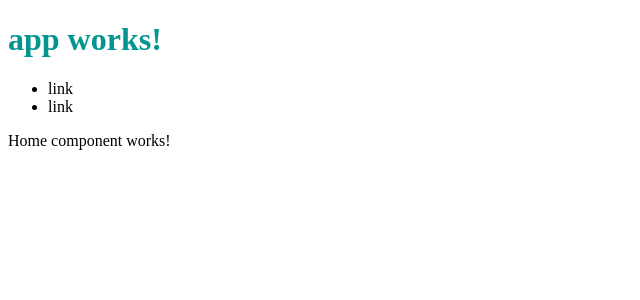
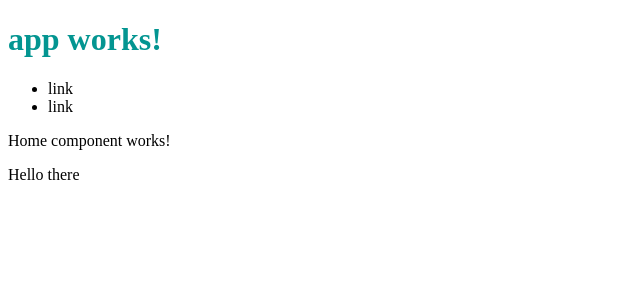
Before and after one commit to emelietejohansson/angular2-tutorial, an Angular app in the folder directory-app/: page / in a window 1280 px wide. Shown: the top 300 px of the page, without its empty margins (0-640 px from the left). Built offline with nearby package versions, Linux system fonts and the light colour scheme.

Commit message:
Introduction to <ng-content>

```diff
--- a/directory-app/src/app/app.component.html
+++ b/directory-app/src/app/app.component.html
@@ -8,5 +8,5 @@
     </nav>
 </header>
 <section id="main">
-    <app-home></app-home>
+    <app-home>Hello there</app-home>
 </section>
--- a/directory-app/src/app/home/home.component.html
+++ b/directory-app/src/app/home/home.component.html
@@ -1,3 +1,4 @@
 <p>
   Home component works!
 </p>
+<ng-content></ng-content>
```
